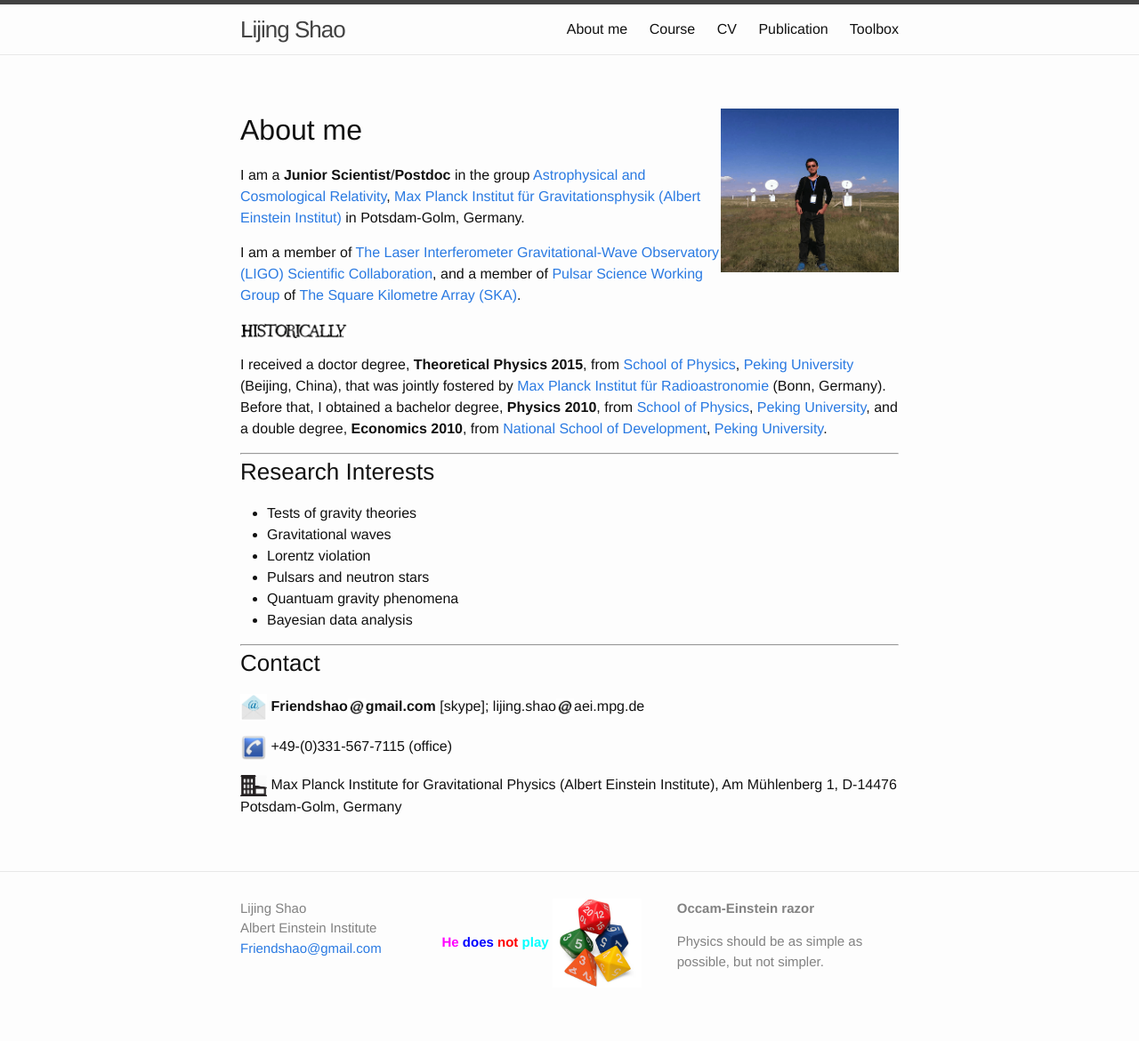
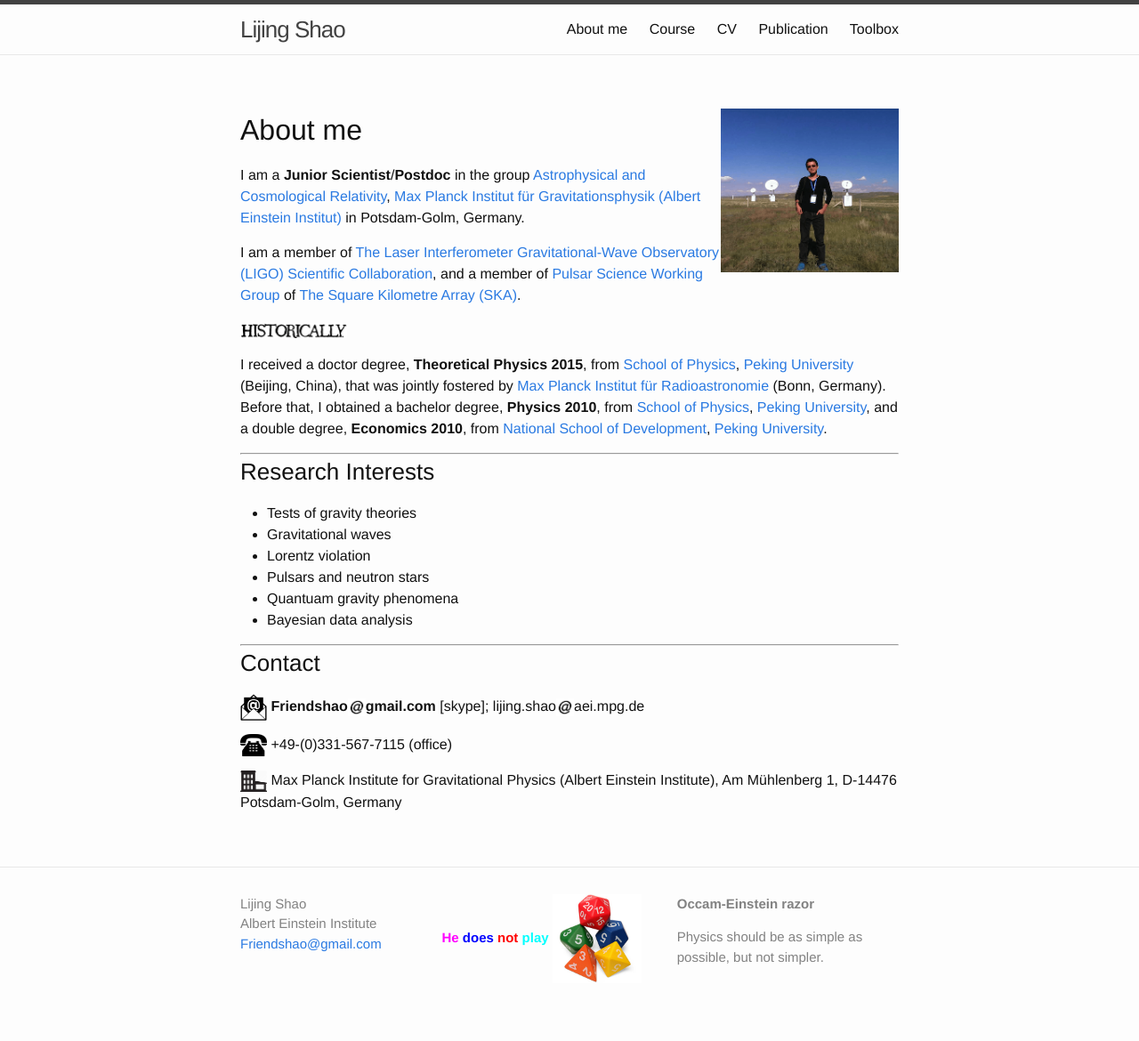
Before and after one commit to Friendshao/Friendshao.github.io, a Jekyll site: the page built from about/about.md, in a window 1280 px wide. Shown: the whole page at 89% size. Built offline with Jekyll 4.4.1, drawn with Linux system fonts in a browser that asks for light colours.

Commit message:
update icons

```diff
--- a/about/about.md
+++ b/about/about.md
@@ -32,8 +32,8 @@ I received a doctor degree, **Theoretical Physics 2015**, from [School of Physic
 ### Contact
 
 
-<img src="email.jpg" width="30"> **Friendshao**<img src="at.jpg" width="20">**gmail.com** [skype]; lijing.shao<img src="at.jpg" width="20">aei.mpg.de
+<img src="email.png" width="30"> **Friendshao**<img src="at.jpg" width="20">**gmail.com** [skype]; lijing.shao<img src="at.jpg" width="20">aei.mpg.de
 
-<img src="phone.ico" width="30"> +49-(0)331-567-7115 (office)
+<img src="phone.png" width="30"> +49-(0)331-567-7115 (office)
 
 <img src="office.png" width="30"> Max Planck Institute for Gravitational Physics (Albert Einstein Institute), Am Mühlenberg 1, D-14476 Potsdam-Golm, Germany
```
Also changed, not shown: about/email.jpg (deleted), about/email.png (added), about/phone.ico (deleted), about/phone.png (added), 1 other file.
